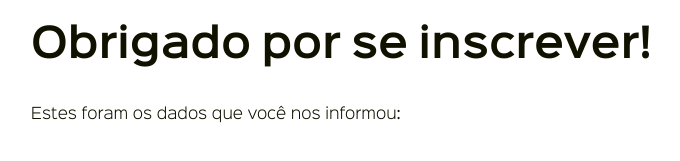
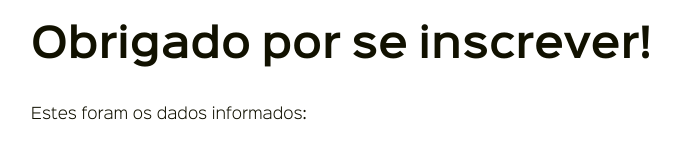
Before and after one commit to hugopenna/wttd, a Django app: template eventex/subscriptions/templates/subscriptions/subscription_detail.html in a window 1280 px wide. Shown: the part 90-251 px from the top of the page, without its empty margins (39-719 px from the left). Run offline with Django 3.2, Linux system fonts and the light colour scheme; the template is opened without the code that fills it, so the values that code supplies are empty.

Commit message:
muda msg

```diff
--- a/eventex/subscriptions/templates/subscriptions/subscription_detail.html
+++ b/eventex/subscriptions/templates/subscriptions/subscription_detail.html
@@ -4,7 +4,7 @@
     <div class="content row padding-bottom-3 desktop-12 container">
         <h1>Obrigado por se inscrever!</h1>
         <div class="desktop-6">
-            <p>Estes foram os dados que você nos informou:</p>
+            <p>Estes foram os dados informados:</p>
 
             <ul>
                 <li>Nome: {{ subscription.name }}</li>
```
